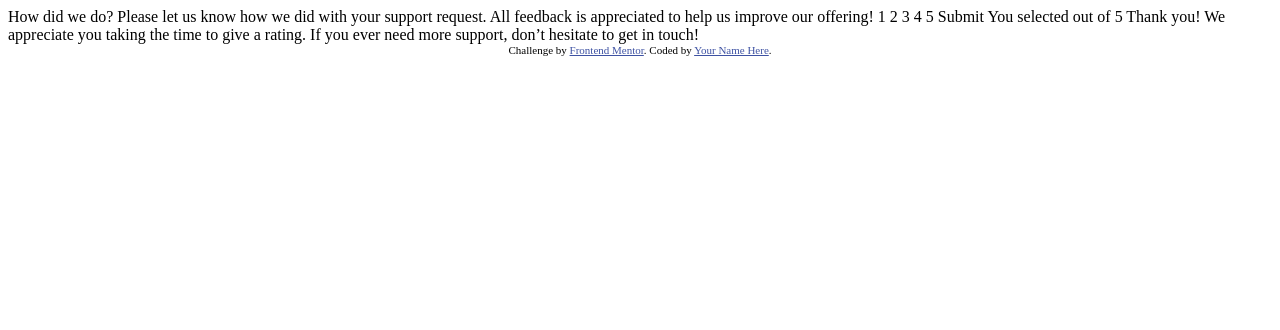
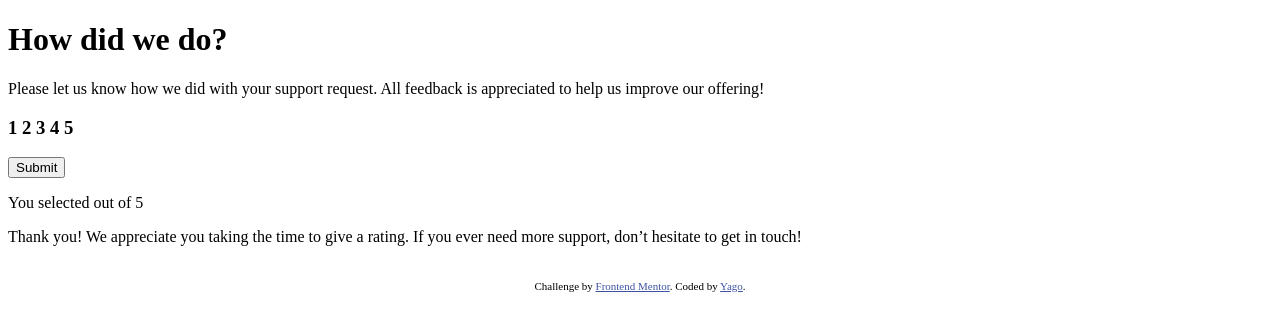
Before and after one commit to yagowb/interactive-rating-component-main, a plain HTML site: page index.html in a window 1280 px wide. Drawn offline with Linux system fonts and the light colour scheme.

Commit message:
Estruturação do HTML

```diff
--- a/index.html
+++ b/index.html
@@ -2,13 +2,12 @@
 <html lang="en">
 <head>
   <meta charset="UTF-8">
-  <meta name="viewport" content="width=device-width, initial-scale=1.0"> <!-- displays site properly based on user's device -->
+  <meta name="viewport" content="width=device-width, initial-scale=1.0">
 
   <link rel="icon" type="image/png" sizes="32x32" href="./images/favicon-32x32.png">
 
   <title>Frontend Mentor | Interactive rating component</title>
 
-  <!-- Feel free to remove these styles or customise in your own stylesheet 👍 -->
   <style>
     .attribution { font-size: 11px; text-align: center; }
     .attribution a { color: hsl(228, 45%, 44%); }
@@ -18,32 +17,32 @@
 
   <!-- Rating state start -->
 
-  How did we do?
+  <h1>How did we do?</h1>
 
-  Please let us know how we did with your support request. All feedback is appreciated
-  to help us improve our offering!
+  <p>Please let us know how we did with your support request. All feedback is appreciated
+  to help us improve our offering!</p>
 
-  1 2 3 4 5
+  <h3>1 2 3 4 5</h3>
 
-  Submit
+  <input type="submit">
 
   <!-- Rating state end -->
 
   <!-- Thank you state start -->
 
-  You selected <!-- Add rating here --> out of 5
+  <p>You selected <!-- Add rating here --> out of 5</p>
 
-  Thank you!
+  <p>Thank you!
 
   We appreciate you taking the time to give a rating. If you ever need more support,
   don’t hesitate to get in touch!
-
+</p>
   <!-- Thank you state end -->
 
-
+  <br>
   <div class="attribution">
     Challenge by <a href="https://www.frontendmentor.io?ref=challenge" target="_blank">Frontend Mentor</a>.
-    Coded by <a href="#">Your Name Here</a>.
+    Coded by <a href="#">Yago</a>.
   </div>
 </body>
 </html>
```
